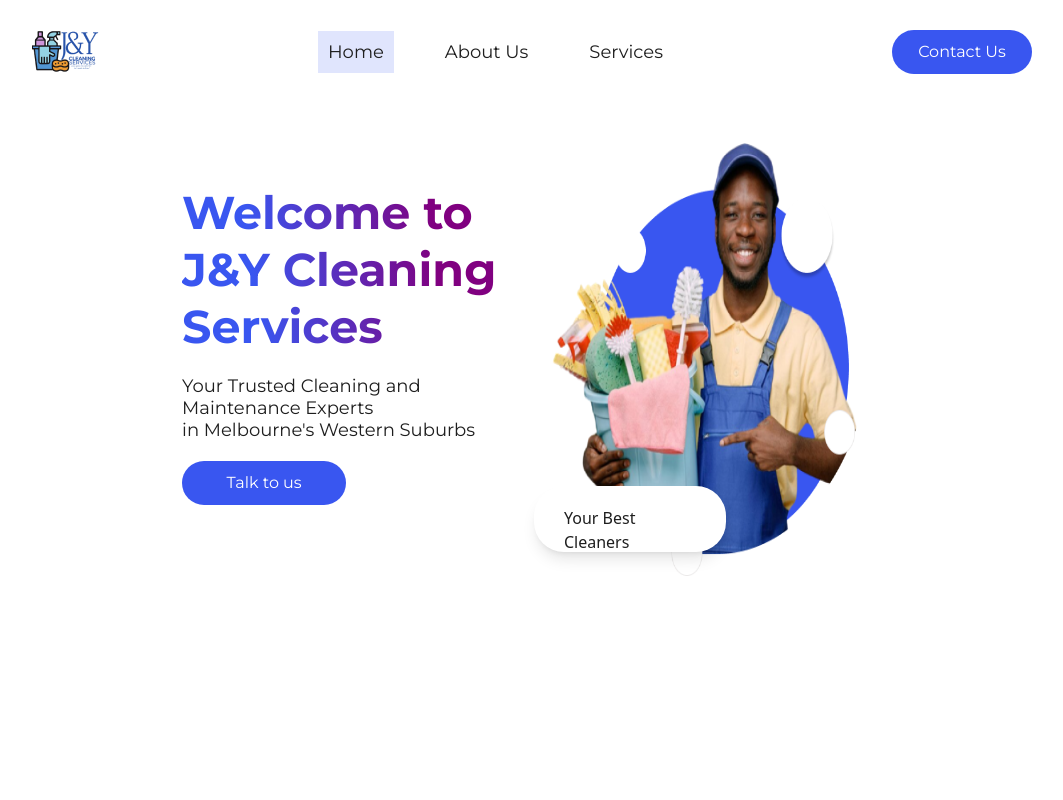
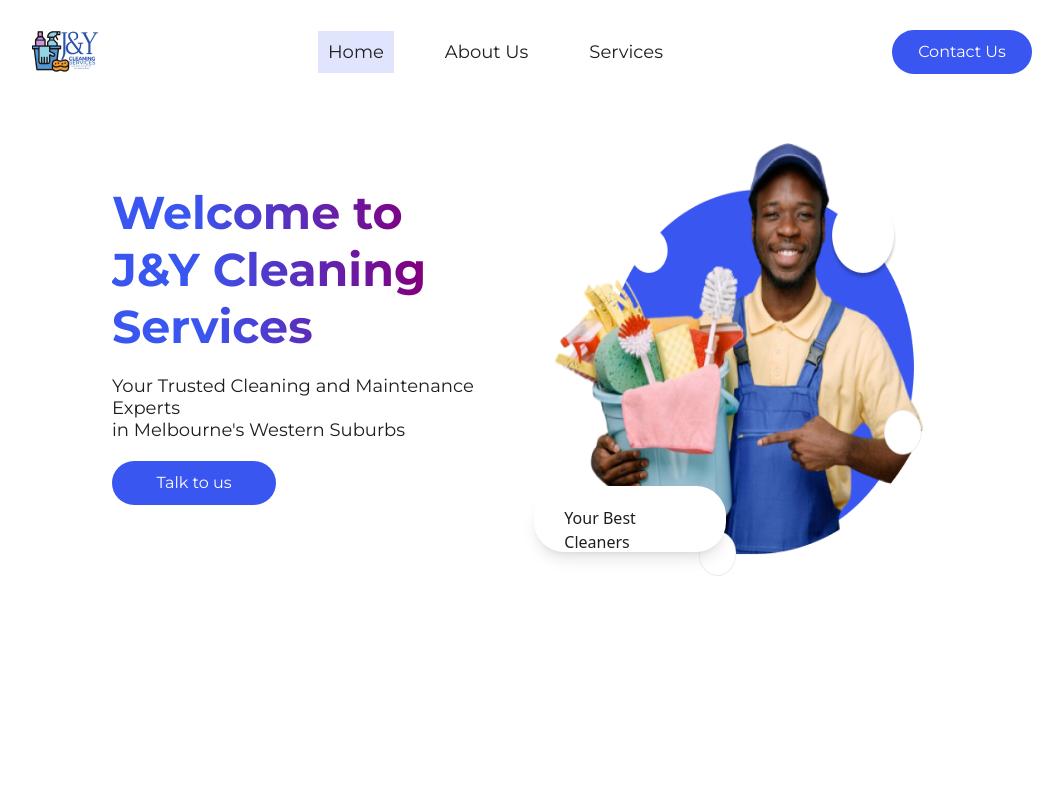
Before and after one commit to georgeankumensah/j-j-website, a React (Vite) app: page / in a window 1280 px wide. Shown: the top 800 px of the page, without its empty margins (108-1171 px from the left). Built offline with nearby package versions, Linux system fonts and the light colour scheme.

Commit message:
fixed padding issues

```diff
--- a/src/pages/Homepage.jsx
+++ b/src/pages/Homepage.jsx
@@ -10,7 +10,7 @@
 
 const Homepage = () => {
   return (
-    <div className="relative h-full container lg:max-w-screen-2xl background mx-auto lg:px-[9.38rem] overflow-clip">
+    <div className="relative h-full container lg:max-w-screen-2xl background mx-auto  overflow-clip">
       <Hero />
       <About />
       <Services />
```
